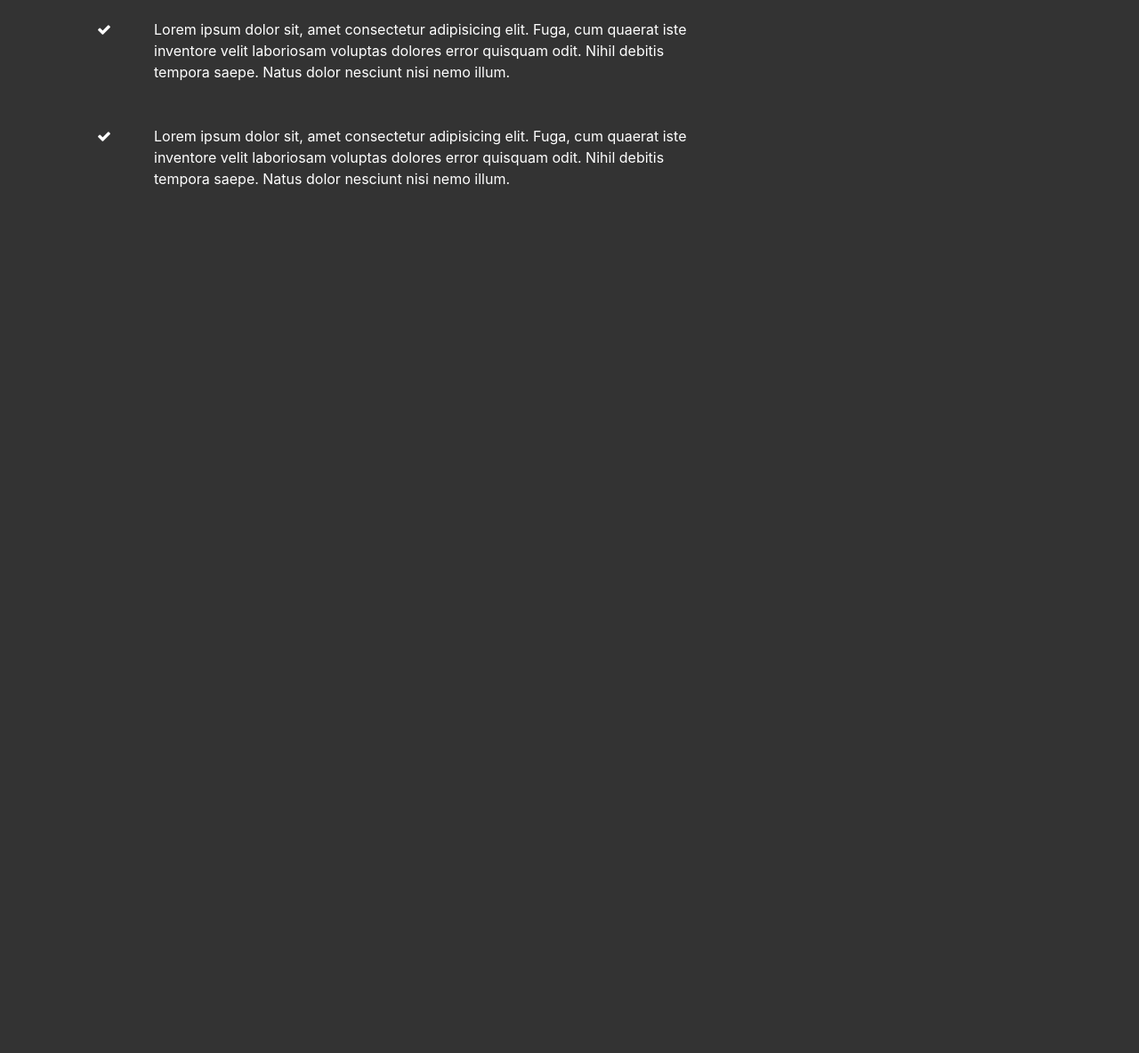
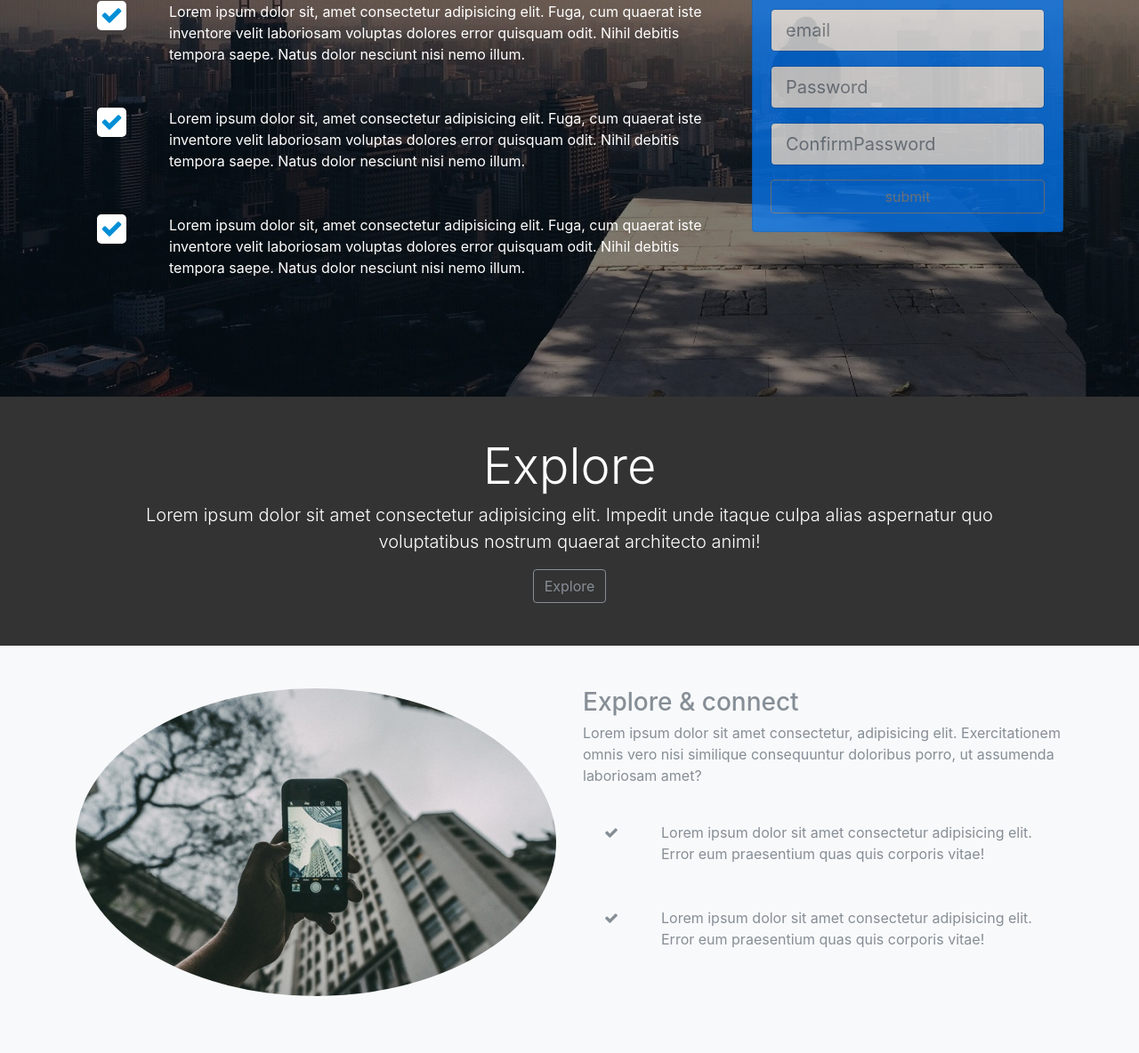
Before and after one commit to krkchaitanya/Bootstrap4_Theme, a website: page index.html in a window 1280 px wide. Shown: the part 254-1438 px from the top of the page at 89% size. Before the commit the page ends 800 px from the top, so only its background shows below. Drawn offline with Linux system fonts and the light colour scheme.

Commit message:
sections

```diff
--- a/index.html
+++ b/index.html
@@ -27,12 +27,12 @@
         </div>
     </nav>
 <!-- header -->
-<header dir="home-section">
+<header id="home-section">
     <div class="dark-overlay">
         <div class="home-inner">
             <div class="container">
                 <div class="row">
-                    <div class="col-lg-8">
+                    <div class="col-lg-8 d-none d-lg-block">
                         <h1 class="display-4">Build<strong>social profiles</strong> and gain revenue and profits</h1>
                         <div class="d-flex flex-row">
                             <div class="p-4 align-self-start">
@@ -68,6 +68,16 @@
                                     <div class="form-group">
                                         <input type="text" class="form-control form-control-lg" placeholder="username">
                                     </div>
+                                    <div class="form-group">
+                                            <input type="email" class="form-control form-control-lg" placeholder="email">
+                                    </div>
+                                    <div class="form-group">
+                                            <input type="password" class="form-control form-control-lg" placeholder="Password">
+                                    </div>
+                                    <div class="form-group">
+                                                <input type="password" class="form-control form-control-lg" placeholder="ConfirmPassword">
+                                    </div>
+                                    <input type="submit" value="submit" class="btn btn-outline-secondary btn-block">
                                 </form>
                             </div>
                         </div>
@@ -78,6 +88,51 @@
     </div>
 </header>
 
+<!-- explore header -->
+<section id="explore-head-section">
+    <div class="container">
+        <div class="row">
+            <div class="col text-center">
+                <div class="p-5">
+                    <h1 class="display-4">Explore</h1>
+                    <p class="lead">Lorem ipsum dolor sit amet consectetur adipisicing elit. Impedit unde itaque culpa alias aspernatur quo voluptatibus nostrum quaerat architecto animi!</p>
+                    <a href="#" class="btn btn-outline-secondary">Explore</a>
+                </div>
+            </div>
+        </div>
+    </div>
+</section>
+
+<!-- explore section -->
+<section id="exlpore-section" class="bg-light text-muted py-5">
+    <div class="container">
+        <div class="row">
+            <div class="col-md-6 ">
+                <img src="src/img/phone.jpeg" alt="mobile" class="img-fluid rounded-circle mb-3">
+            </div>
+            <div class="col-md-6">
+                <h3>Explore & connect</h3>
+                <p>Lorem ipsum dolor sit amet consectetur, adipisicing elit. Exercitationem omnis vero nisi similique consequuntur doloribus porro, ut assumenda laboriosam amet?</p>
+                <div class="d-flex flex-row">
+                    <div class="p-4 align-self-start">
+                        <i class="fa fa-check"></i>
+                    </div>
+                    <div class="p-4 align-self-end">
+                        Lorem ipsum dolor sit amet consectetur adipisicing elit. Error eum praesentium quas quis corporis vitae!
+                    </div>
+                </div>
+                <div class="d-flex flex-row">
+                        <div class="p-4 align-self-start">
+                            <i class="fa fa-check"></i>
+                        </div>
+                        <div class="p-4 align-self-end">
+                            Lorem ipsum dolor sit amet consectetur adipisicing elit. Error eum praesentium quas quis corporis vitae!
+                        </div>
+                </div>
+            </div>
+        </div>
+    </div>
+</section>
 
      <script src="src/js/jquery.min.js"></script>
     <script src="src/js/bootstrap.min.js"></script>
--- a/scss/style.scss
+++ b/scss/style.scss
@@ -1,6 +1,8 @@
 $bg-color:#333;
 $font-color:#fff;
 $primary-color:#008ed6;
+$dark-overlay:rgba(0,0,0,0.5);
+$icon-size:25px;
 
 body{
     background: $bg-color;
@@ -9,5 +11,37 @@ body{
 
 .navbar{
     border-bottom: $primary-color 3px solid;
-    opacity: 0.6;
+    opacity: 0.8;
 }
+
+#home-section{
+    background: url('../img/home_photo.jpeg');
+    min-height: 700px;
+    background-size: cover;
+    background-attachment: fixed;
+
+    .dark-overlay{
+        background-color: $dark-overlay;
+        position: absolute;
+        top:0;
+        left: 0;
+        width: 100%;
+        min-height: 700px;
+        }
+
+        .home-inner{
+            padding-top: 100px;
+        }
+
+        .card-form{
+            opacity: 0.7;
+        }
+
+        .fa{
+            color: $primary-color;
+            background:#fff;
+            border-radius: 5px;
+            padding: 4px;
+            font-size: $icon-size;
+        }
+}
```
Also changed, not shown: src/css/style.css, src/img/home_photo.jpeg (added), src/img/phone.jpeg (added), 1 other file.
